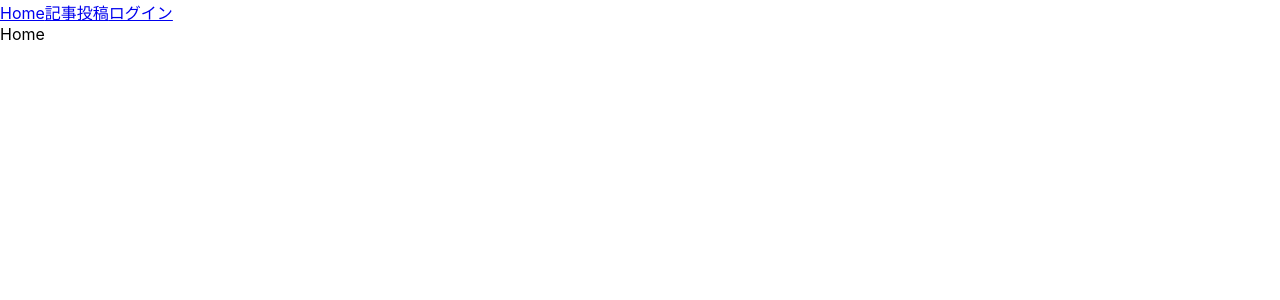
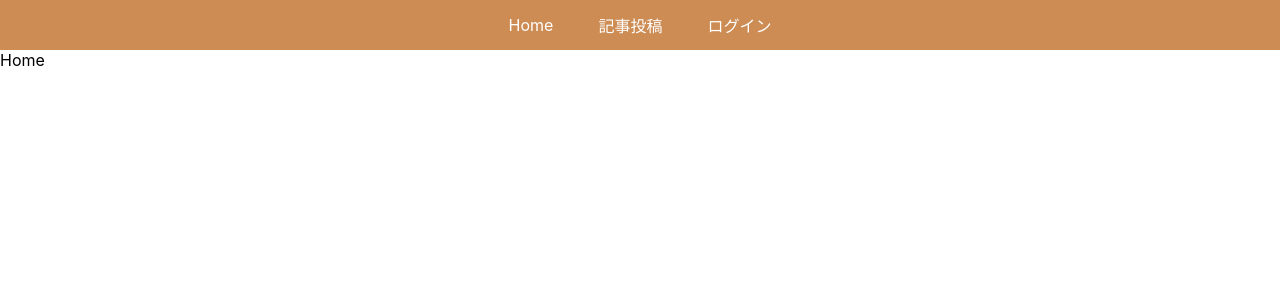
Before and after one commit to takeru1026/react_firebase_blog, a React (Create React App) app: page / in a window 1280 px wide. Shown: the top 300 px of the page. Built offline with nearby package versions, Linux system fonts and the light colour scheme.

Commit message:
:tada:ナビゲーションバーを設置

```diff
--- /dev/null
+++ b/src/components/Navbar.css
@@ -0,0 +1,18 @@
+nav {
+  display: flex;
+  justify-content: center;
+  align-items: center;
+  background-color: #cd8c54;
+  height: 50px;
+  gap: 45px;
+}
+
+nav a {
+  text-decoration: none;
+  color: white;
+  transition: all 0.3s;
+}
+
+nav a:hover {
+  color: cadetblue;
+}
--- a/src/components/Navbar.js
+++ b/src/components/Navbar.js
@@ -1,5 +1,6 @@
 import React from 'react';
 import { Link } from "react-router-dom";
+import "./Navbar.css";
 
 export const Navbar = () => {
   return (
```
